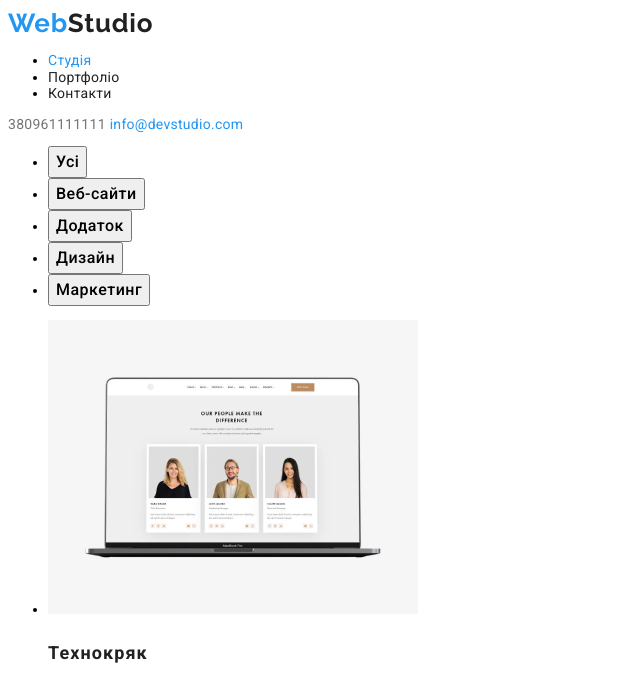
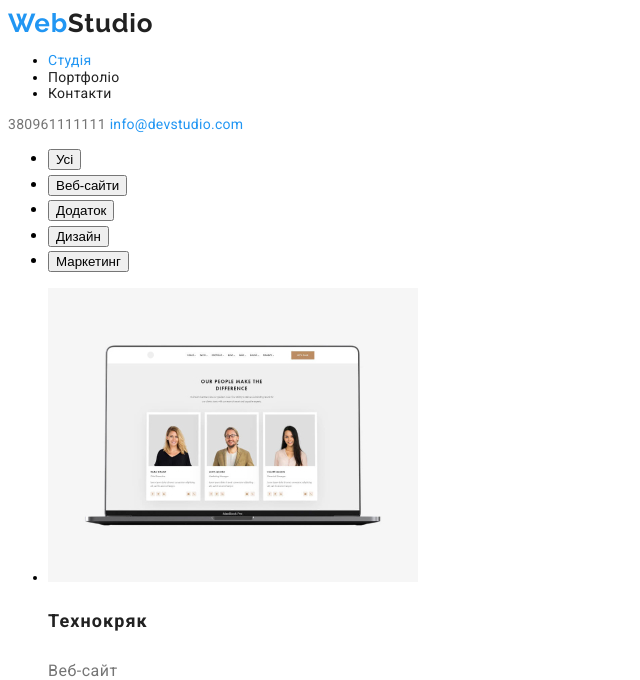
Before and after one commit to Andrikck/Svyryduk_Andrii_IPZ_31, a plain HTML site: page portfolio.html in a window 1280 px wide. Shown: the top 680 px of the page, without its empty margins (0-640 px from the left). Drawn offline with Linux system fonts and the light colour scheme.

Commit message:
початок правлення кнопок на класи

```diff
--- a/portfolio.html
+++ b/portfolio.html
@@ -29,11 +29,11 @@
     <main>
         <section>
             <ul>
-                <li><button type="button">Усі</button></li>
-                <li><button type="button">Веб-сайти</button></li>
-                <li><button type="button">Додаток</button></li>
-                <li><button type="button">Дизайн</button></li>
-                <li><button type="button">Маркетинг</button></li>
+                <li class="sec-button"><button type="button">Усі</button></li>
+                <li class="sec-button"><button type="button">Веб-сайти</button></li>
+                <li class="sec-button"><button type="button">Додаток</button></li>
+                <li class="sec-button"><button type="button">Дизайн</button></li>
+                <li class="sec-button"><button type="button">Маркетинг</button></li>
             </ul>
             <ul>
                 <li>
--- a/styles.css/style.css
+++ b/styles.css/style.css
@@ -25,21 +25,22 @@
 }
 
 /*кнопки*/
-section ul li button{
-    font-family: 'Roboto', sans-serif;
-    font-size: 16px;
-    font-weight: 500;
-    line-height: 26px;
-    letter-spacing: 0.03em;
-}
 
 .hero-button{
     font-family: 'Roboto', sans-serif;
     background-color: var(--accent-color);
     font-size: 16px;
     font-weight: 700;
-    line-height: 30px;
+    line-height: 1.8;
     letter-spacing: 0.06em;
+}
+
+.sec-button{
+    font-family: 'Roboto', sans-serif;
+    font-size: 16px;
+    font-weight: 500;
+    line-height: 1.6;
+    letter-spacing: 0.03em;
 }
 
 a:hover,
@@ -47,6 +48,20 @@ a:focus,
 a:active {
     color: var(--accent-color);
 }
+
+a{
+    text-decoration: none;
+    color: var(--text-color);
+    line-height: normal;
+    letter-spacing: 0.02em;
+}
+button:hover,
+button:focus,
+button:active{
+    background-color: var(--accent-color);
+    color: var(--main-bg-color)
+}
+
 .btn-blue {
     line-height: 1.17;
     letter-spacing: 0.02em;
@@ -60,19 +75,6 @@ a:active {
     line-height: 1.17;
     letter-spacing: 0.02em;
     color: var(--color-gray);
-}
-
-a{
-    text-decoration: none;
-    color: var(--text-color);
-    line-height: normal;
-    letter-spacing: 0.02em;
-}
-button:hover,
-button:focus,
-button:active{
-    background-color: var(--accent-color);
-    color: var(--main-bg-color)
 }
 
 /*шапка*/
```
